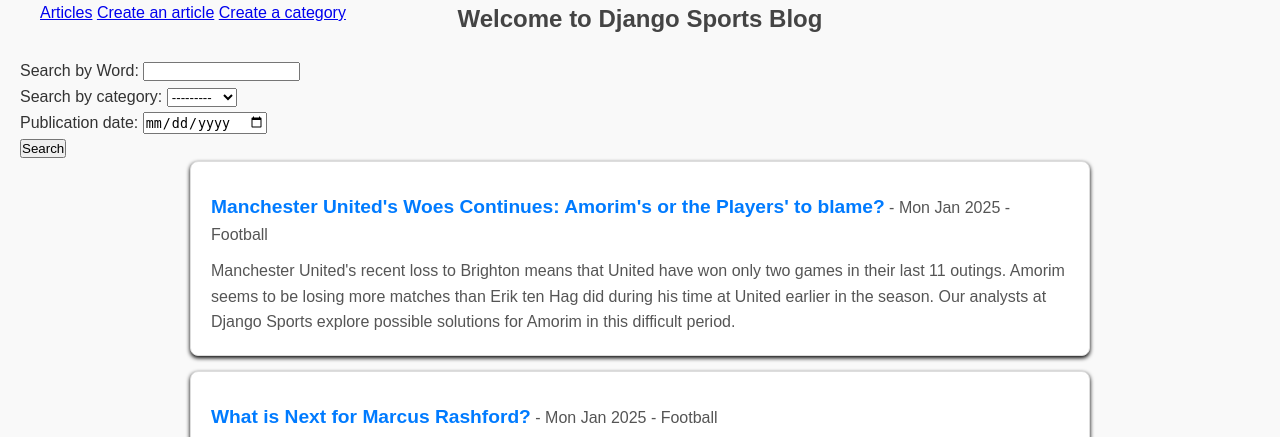
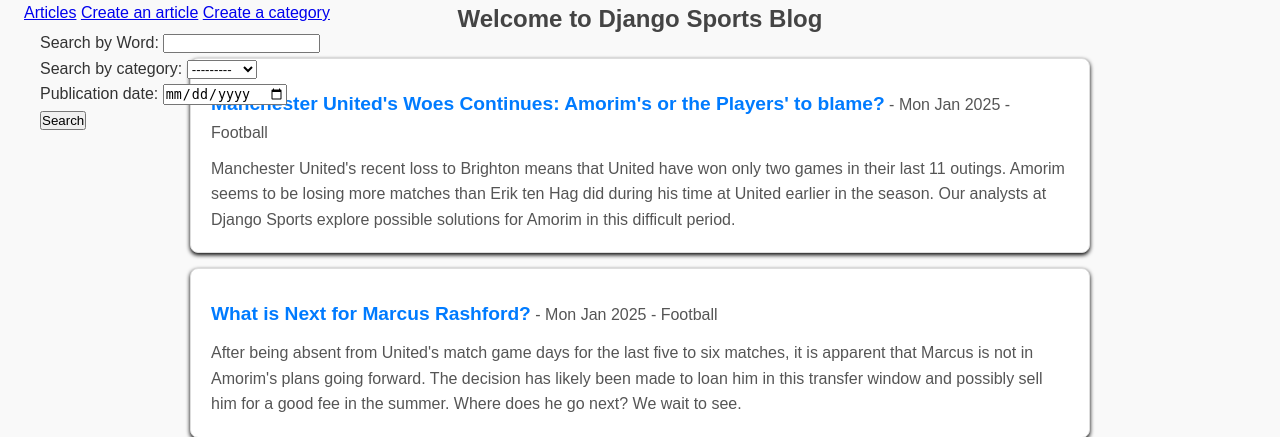
Before and after one commit to MichAdebayo/blog_with_django, a Django app: page /blog/ in a window 1280 px wide. Shown: the part 20-457 px from the top of the page. Run offline with Django 5.2, Linux system fonts and the light colour scheme; data comes from the database, SQL or seed files in the repository.

Commit message:
adjust navigation positioning in styles.css

```diff
--- a/MyBlog/static/css/styles.css
+++ b/MyBlog/static/css/styles.css
@@ -54,5 +54,10 @@
 
 nav {
     position: absolute;
-    top:20px; left: 40px;
+    top:20px; left: 24px;
 }
+
+form {
+    position: absolute;
+    top:50px; left: 40px;
+}
```
